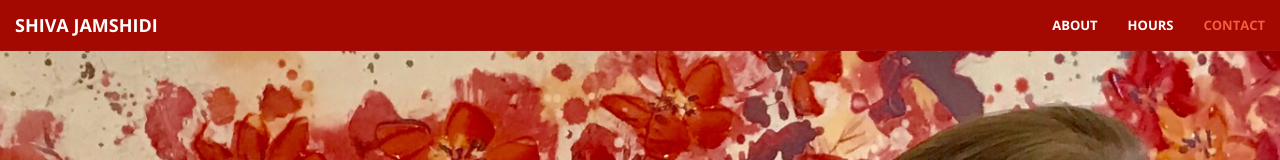
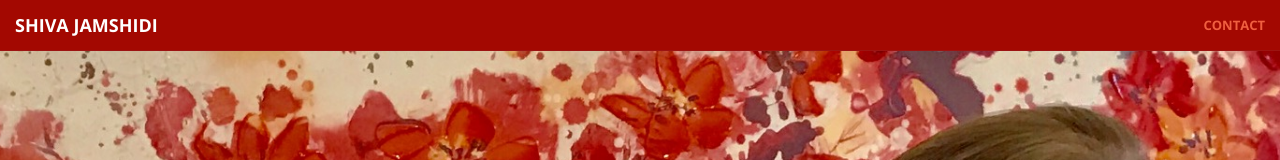
Before and after one commit to nd47/nd47.github.io, a website: page index.html in a window 1280 px wide. Shown: the top 160 px of the page. Drawn offline with nearby package versions, Linux system fonts and the light colour scheme.

Commit message:
removed navbar extra fields

```diff
--- a/index.html
+++ b/index.html
@@ -37,12 +37,6 @@
             </div>
             <div class="collapse navbar-collapse" id="bs-example-navbar-collapse-1">
                 <ul class="nav navbar-nav navbar-right">
-                    <li>
-                        <a class="page-scroll" href="#about">About</a>
-                    </li>
-                    <li>
-                        <a class="page-scroll" href="#hours">Hours</a>
-                    </li>
                     <li>
                         <a class="page-scroll" href="#contact">Contact</a>
                     </li>
```
